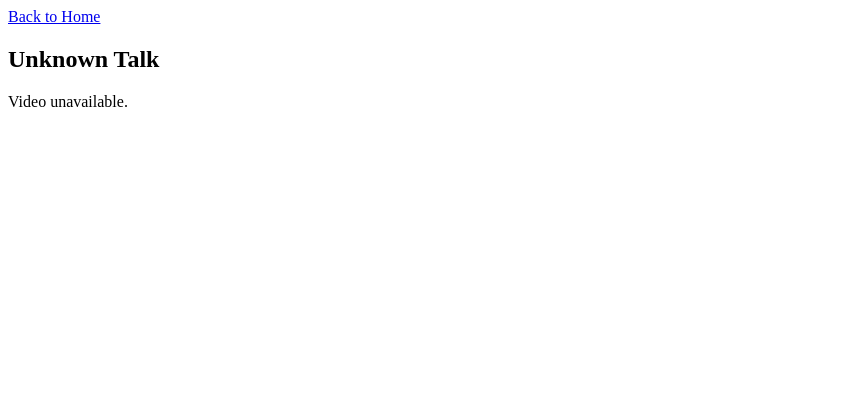
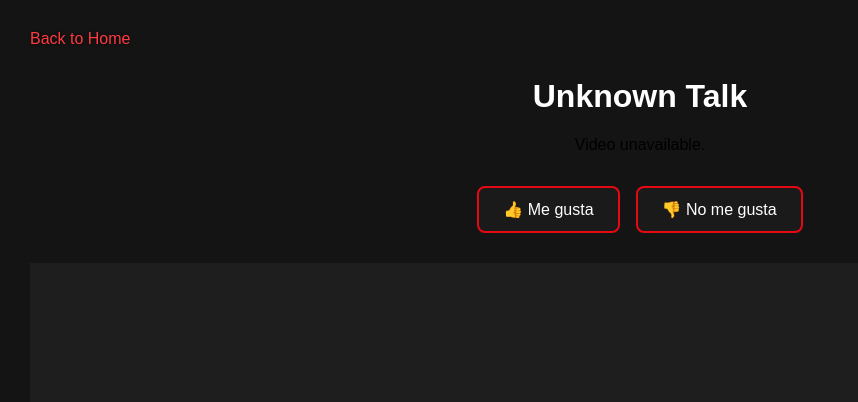
Before and after one commit to JoseLuisLaraRubio/TED_Talk_Recommender, a PHP site: page /Watch.php in a window 1280 px wide. Shown: the top 402 px of the page, without its empty margins (0-858 px from the left). Run offline with PHP 8.4, Linux system fonts and the light colour scheme; data that the repository does not hold is empty.

Commit message:
Cambios front

```diff
--- a/Src/Index_Styles.css
+++ b/Src/Index_Styles.css
@@ -1,11 +1,23 @@
 body {
     font-family: Arial, sans-serif;
     margin: 30px;
-    background-color: #f9f9f9;
+    background-color: #141414;
+
 }
 
+h1 {
+    color: white;
+}
+
+.recommendations{
+    background-color: #1e1e1e;
+    padding-top: 10px;
+    padding-bottom: 10px;
+    margin-top: 10px;
+}
 .recommendations > div {
     margin-bottom: 40px;
+    background-color: #1e1e1e;
 }
 
 .recommendations h2 {
@@ -17,18 +29,21 @@ body {
 .you-may-like,
 .recent-talks,
 .similar-users-watched,
-.because-you-watched {
+.because-you-watched,
+.similar-talks,
+.more-from-event{
     display: flex;
     overflow-x: auto;
     gap: 16px;
     padding: 10px;
     scroll-snap-type: x mandatory;
+    margin-left: 10px;
 }
 
 .talk {
     flex: 0 0 auto;
-    width: 250px;
-    background: white;
+    width: 300px;
+    background: #2a2a2a;
     border-radius: 10px;
     box-shadow: 0 2px 6px rgba(0,0,0,0.1);
     padding: 15px;
@@ -39,27 +54,40 @@ body {
     font-size: 1.1rem;
     font-weight: bold;
     margin-bottom: 5px;
+    color: #b3b3b3;
 }
 
 .speaker {
     font-style: italic;
-    color: #666;
+    color: #808080;
     margin-bottom: 8px;
 }
 
 .views {
-    color: #333;
+    color: #808080;
     margin-bottom: 8px;
 }
 
 a {
-    text-decoration: none;
-    color: #0066cc;
+  color: #ff3b3f; /* rojo más claro y brillante */
+  text-decoration: none;
+  transition: color 0.3s ease;
+  text-shadow: 0 0 3px rgba(0,0,0,0.7); /* sombra para mejorar contraste */
 }
 
 a:hover {
-    text-decoration: underline;
+  color: #ff5c5f; /* rojo más claro para hover */
+  text-decoration: underline;
 }
+
+
+a:disabled,
+.disabled-link {
+  color: #661818; /* rojo muy oscuro */
+  pointer-events: none;
+  cursor: default;
+}
+
 
 /* Optional: hide scrollbars on WebKit */
 .popular-talks::-webkit-scrollbar,
@@ -78,3 +106,43 @@ a:hover {
     -ms-overflow-style: none;  /* IE and Edge */
     scrollbar-width: none;     /* Firefox */
 }
+
+
+.video-player, .rate {
+    margin-top: 30px;
+    margin-bottom: 30px;
+    text-align: center;
+}
+
+#likeForm {
+    display: flex;
+    gap: 1rem;
+    justify-content: center;
+    margin-top: 2rem;
+  }
+
+  #likeForm button {
+    background-color: #1a1a1a; /* Gris oscuro, no negro absoluto */
+    border: 2px solid #e50914; /* Rojo estilo Netflix */
+    color: #ffffff;
+    padding: 0.75rem 1.5rem;
+    font-size: 1rem;
+    border-radius: 0.5rem;
+    cursor: pointer;
+    transition: all 0.2s ease-in-out;
+  }
+
+  #likeForm button:hover {
+    background-color: #e50914;
+    color: #fff;
+  }
+
+  #likeForm button:active {
+    transform: scale(0.95);
+  }
+
+  /* Opción para marcar el botón que fue seleccionado */
+  #likeForm button.selected {
+    background-color: #e50914;
+    color: white;
+  }
--- a/Src/Watch.php
+++ b/Src/Watch.php
@@ -9,6 +9,7 @@
 <head>
     <meta charset="UTF-8">
     <meta name="viewport" content="width=device-width, initial-scale=1.0">
+     <link rel="stylesheet" href="Index_Styles.css">
     <title><?= htmlspecialchars($title) ?></title>
 </head>
 <body>
@@ -17,7 +18,7 @@
     </div>
 
     <div class="video-player">
-        <h2><?= htmlspecialchars($title) ?></h2>
+        <h1><?= htmlspecialchars($title) ?></h1>
 
         <?php if ($tedUrl): ?>
             <iframe width="560" height="315"
@@ -31,11 +32,48 @@
 
     <div class="rate">
         <!-- Rating system can go here -->
+        <form id="likeForm">
+            <button type="button" data-like="1">👍 Me gusta</button>
+            <button type="button" data-like="0">👎 No me gusta</button>
+        </form>
     </div>
 
     <div class="recommendations">
         <div class="more-from-event"></div>
-        <div class="similar-talks"></div>
+        <div class="similar-talks">
+
+        <?php foreach (array_slice($similar_taks, 0, 10) as $talk): ?>
+                <div class="talk">
+                    <div><a href="watch.php?title=<?= urlencode($talk[0]); ?>&url=<?= urlencode($talk[4]); ?>">Watch Talk</a></div>
+
+
+                    <div><iframe src="https://embed.ted.com/talks/sir_ken_robinson_do_schools_kill_creativity" frameborder="0" allow="clipboard-write; encrypted-media; gyroscope; picture-in-picture"  sandbox="allow-scripts allow-same-origin"></iframe> </div>
+                    <div class="title"><?= htmlspecialchars($talk[0]); ?></div>
+                    <div class="speaker">by <?= htmlspecialchars($talk[1]); ?></div>
+
+                    <div class="views"><?= number_format((int)$talk[5]) ?> views</div>
+                    <br>
+
+
+                </div>
+            <?php endforeach; ?>
+        </div>
     </div>
 </body>
 </html>
+
+
+<script>
+  document.querySelectorAll('#likeForm button').forEach(btn => {
+    btn.onclick = () => {
+      const valor = btn.dataset.like;
+      fetch('/ruta-del-servidor', {
+        method: 'POST',
+        headers: { 'Content-Type': 'application/x-www-form-urlencoded' },
+        body: `like=${valor}`
+      })
+      .then(() => alert('¡Voto enviado!'))
+      .catch(() => alert('Error al enviar'));
+    };
+  });
+</script>
```
Also changed, not shown: Src/Index.php (+12 -2 lines), 2 other files.
